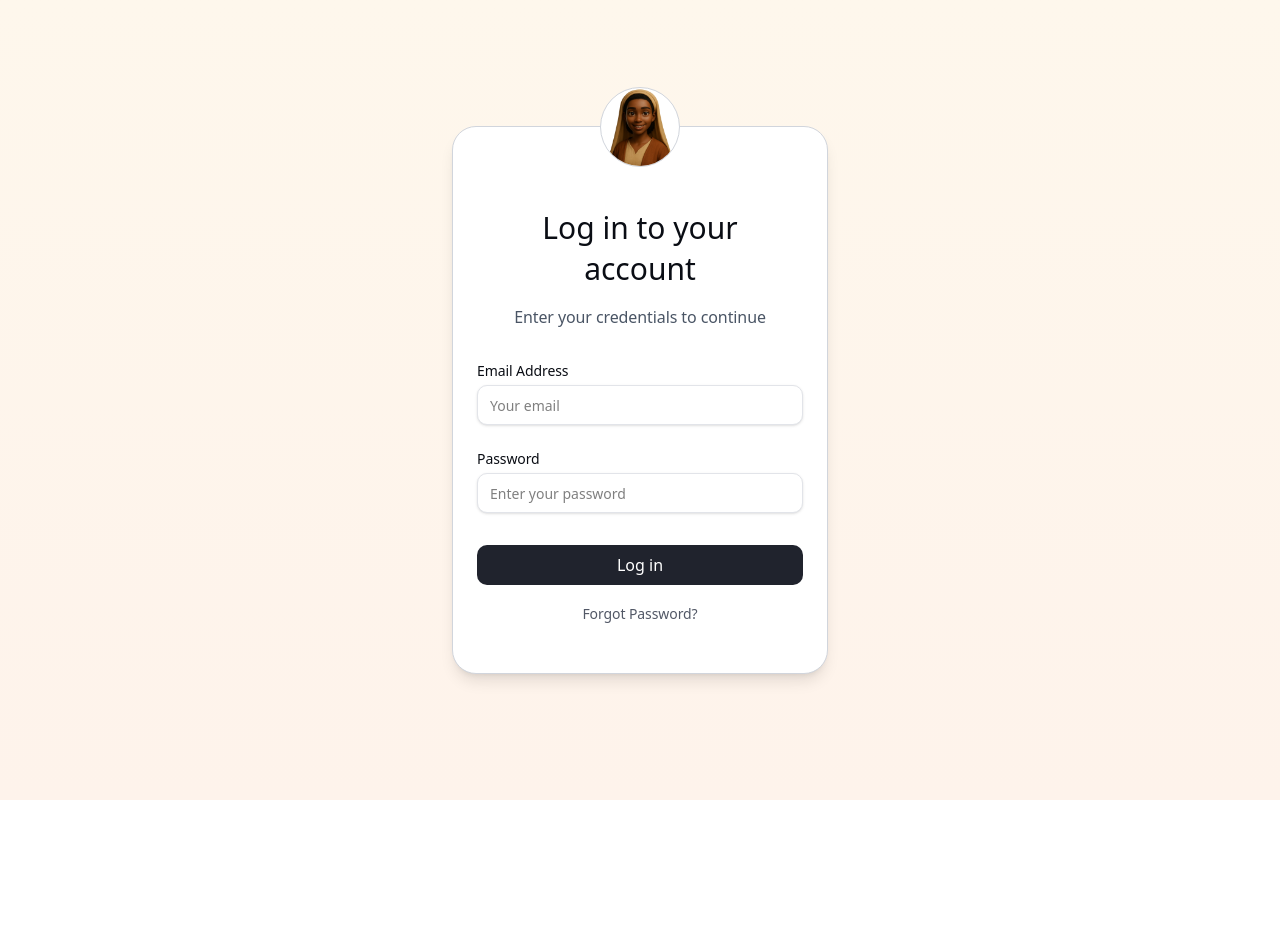
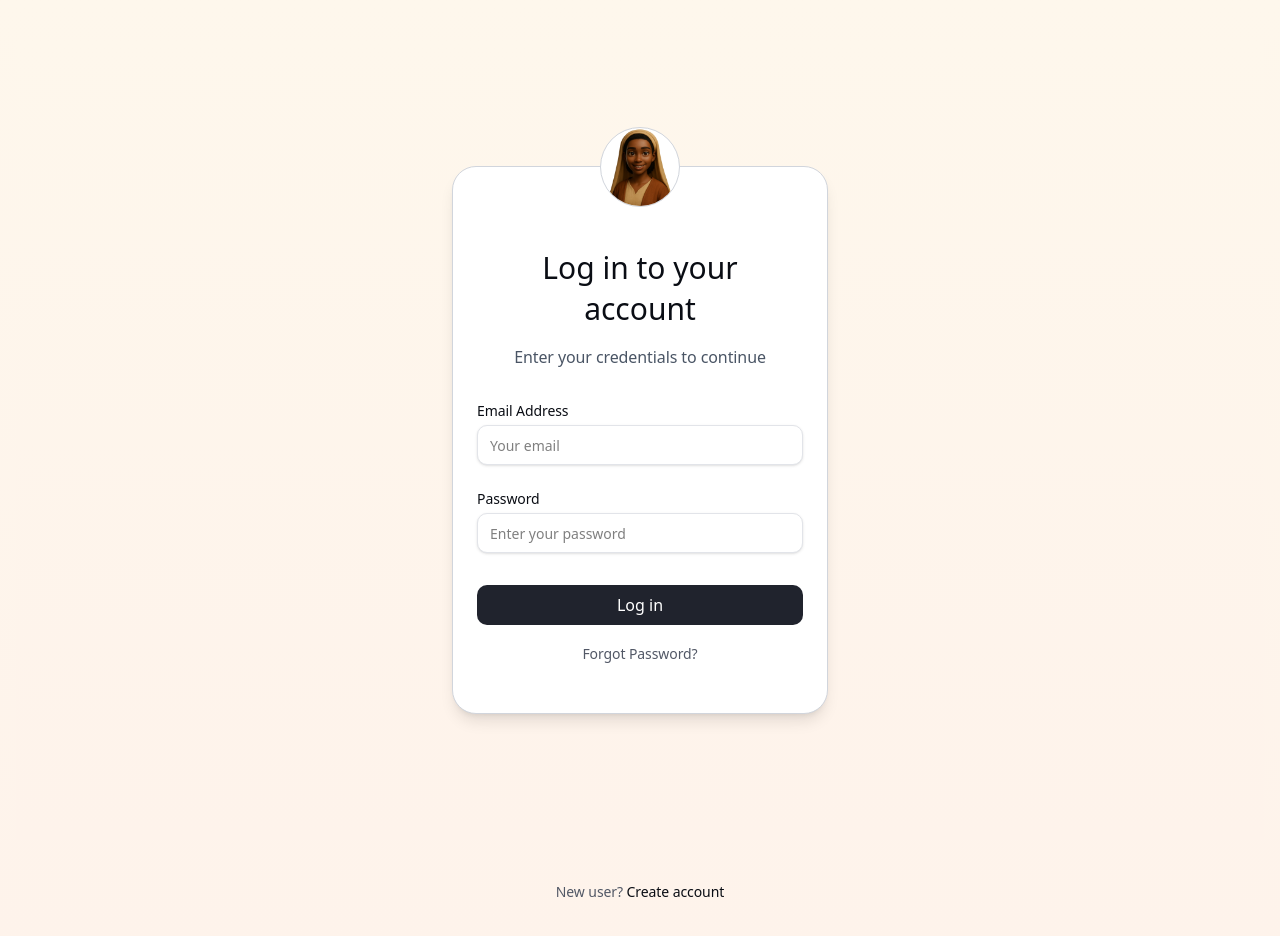
Before and after one commit to rajneeshkumar1111/ProjectRea, a Next.js app: page /login in a window 1280 px wide. Shown: the top 936 px of the page. Before the commit the page ends 800 px from the top, so only its background shows below. Built offline with nearby package versions, Linux system fonts and the light colour scheme.

Commit message:
code update

```diff
--- a/src/components/login.tsx
+++ b/src/components/login.tsx
@@ -4,7 +4,7 @@ import Link from "next/link";
 const Login = () => {
   return (
     <>
-
+        <div className="w-full min-h-screen flex flex-col items-center justify-center bg-gradient-to-b from-[#fef7ec] to-[#fef3eb] px-4 py-10">
     <div className="w-full min-h-screen flex items-center justify-center bg-gradient-to-b from-[#fef7ec] to-[#fef3eb] px-4">
       <div className="w-full max-w-[376px] bg-white border border-gray-300 rounded-3xl shadow-lg px-6 pt-20 pb-10 space-y-8 relative">
 
@@ -73,7 +73,15 @@ const Login = () => {
       </div>
 
     </div>
-
+          {/* Bottom Button */}
+      <div className="w-full max-w-[376px] mt-8">
+        <Link href="/register">
+        <button className="w-full hover:bg-white h-[40px] rounded-[10px] font-inter font-medium text-[14px] leading-[20px] tracking-[-0.006em] text-center text-[#525866] font-inter   ">
+          New user? <span className="text-[#0A0D14]">Create account</span>
+        </button>
+        </Link>
+      </div>
+    </div>
 
       </>
   );
```
